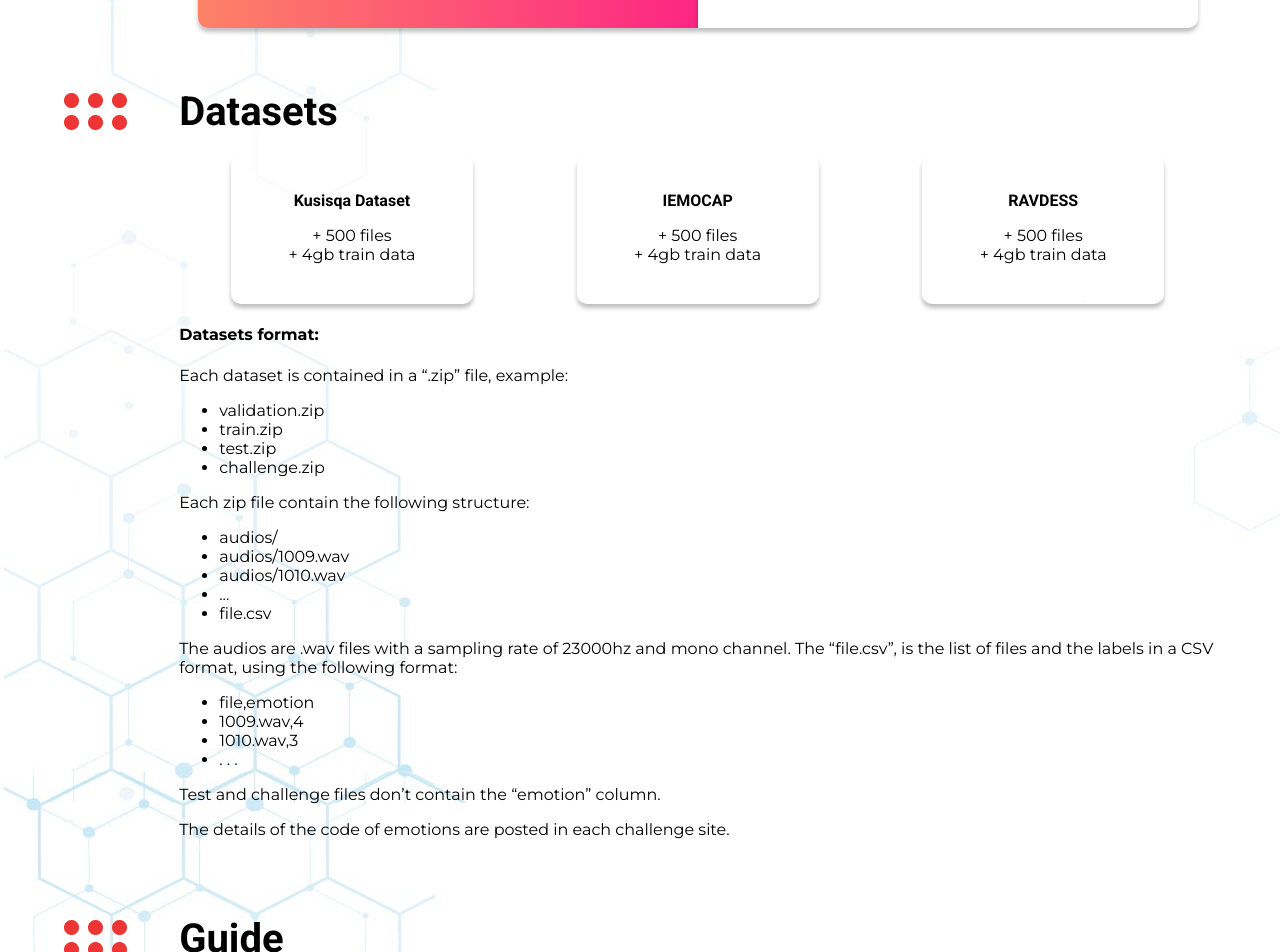
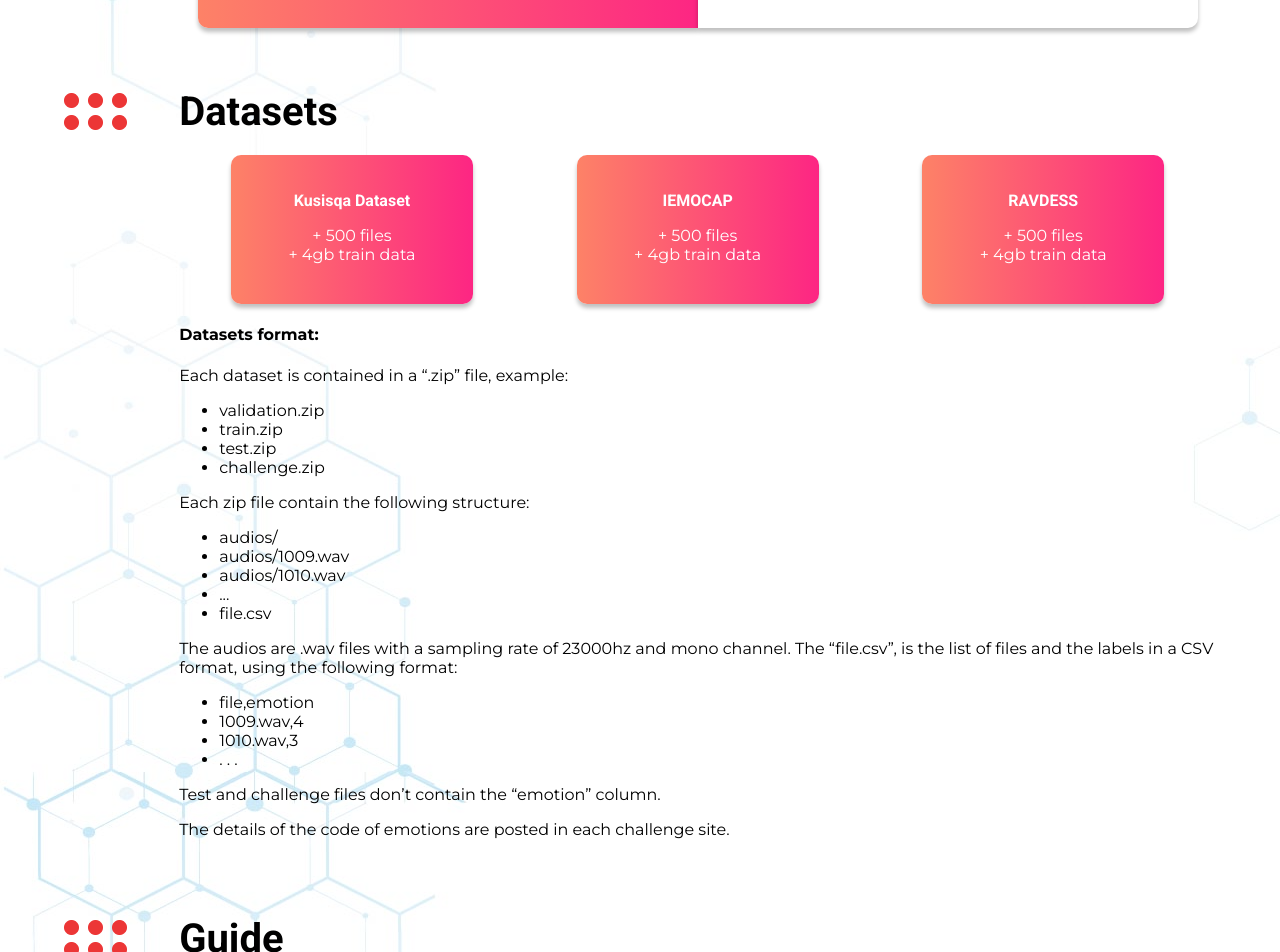
Before and after one commit to luantber/ser-evaluation-server, a Nuxt app in the folder frontend/: page / in a window 1280 px wide. Shown: the part 1782-2734 px from the top of the page. Built offline with nearby package versions, Linux system fonts and the light colour scheme; no server answers; what vue-showdown would draw is missing.

Commit message:
cambiando fondo datasets

```diff
--- a/frontend/assets/sass/_datasets.sass
+++ b/frontend/assets/sass/_datasets.sass
@@ -14,6 +14,8 @@
             padding-bottom: 40px
             // transition-duration:  0.1s
             // opacity: 0
+            background: $color-gradiente
+            color: white
             &__title
                 font-family: $fuente-roboto
                 font-weight: 700
@@ -21,6 +23,4 @@
                 font-family: $fuente-montserrat
                 margin: 0
         &__caja:hover
-            color: white
             // opacity: 1
-            background: $color-gradiente
```
